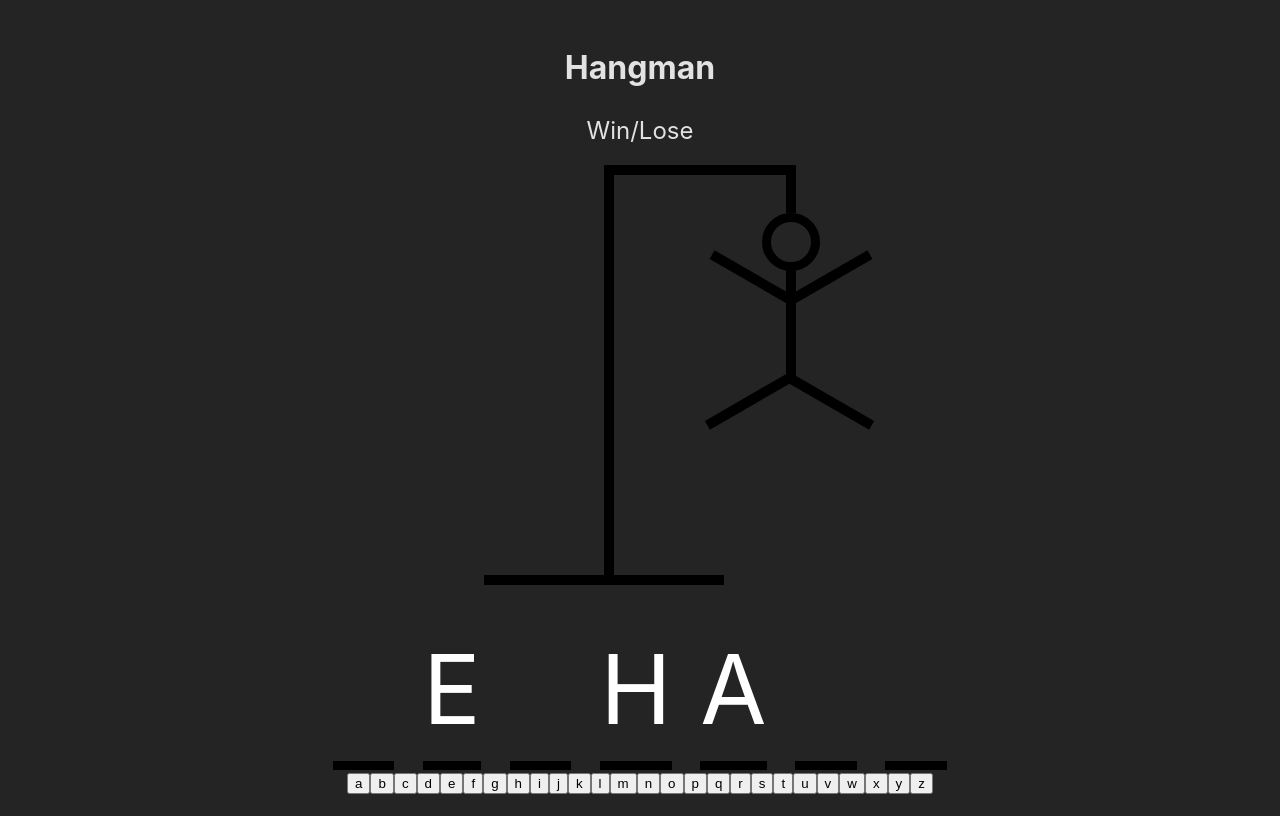
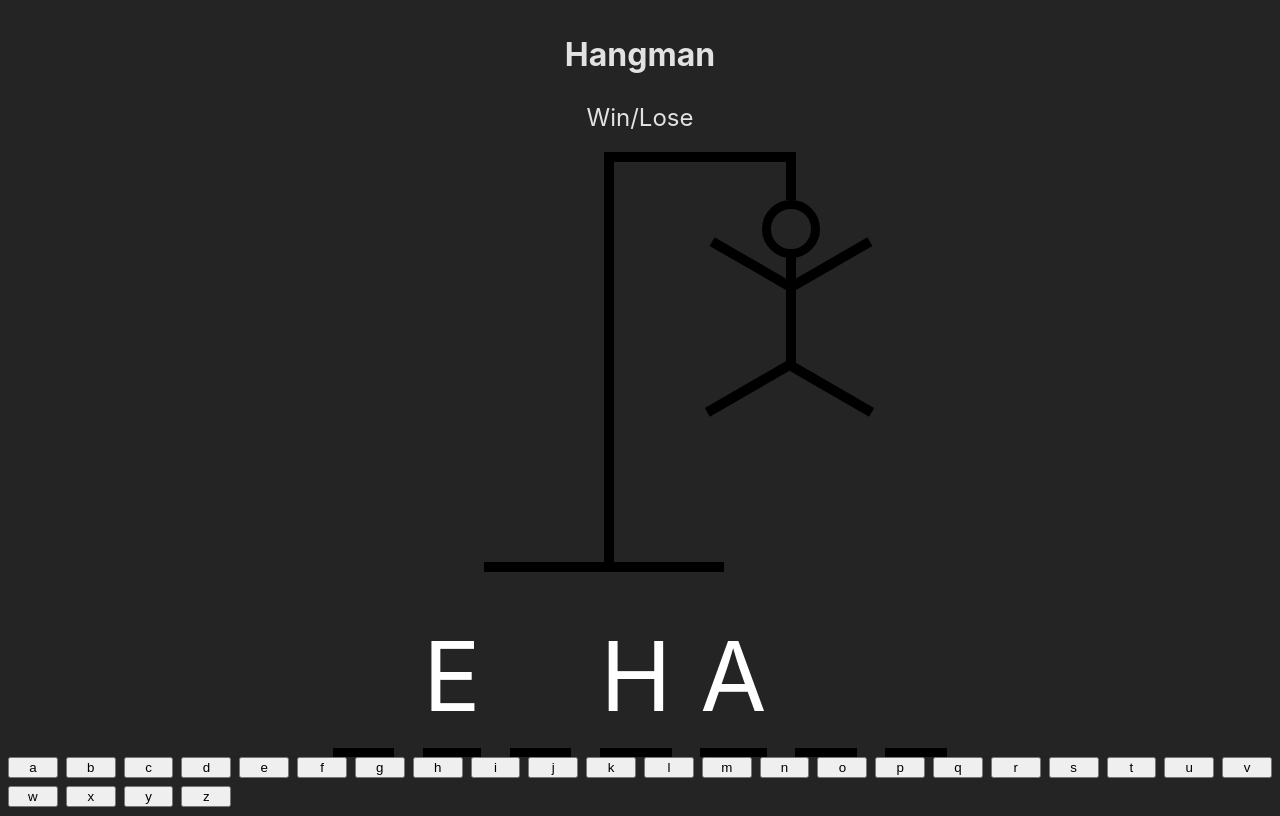
Before and after one commit to franeCode/hangman, a React (Vite) app: page / in a window 1280 px wide. Built offline with nearby package versions, Linux system fonts and the light colour scheme.

Commit message:
fix: keyboard buttons style fix

```diff
--- a/src/App.css
+++ b/src/App.css
@@ -45,6 +45,7 @@
   top: 0;
   right: 0;
 }
+
 /* Body parts */
 
 .head {
@@ -127,3 +128,16 @@
   border-bottom: 0.1em solid black;
   color: white;
 }
+
+/* Keyboard */
+
+.keyboard-container {
+  display: grid;
+  grid-template-columns: repeat(auto-fill, minmax(3rem, 1fr));
+  gap: 0.5rem;
+  width: 100%;
+}
+
+.keyboard-key {
+  display: inline-block;
+}
```
